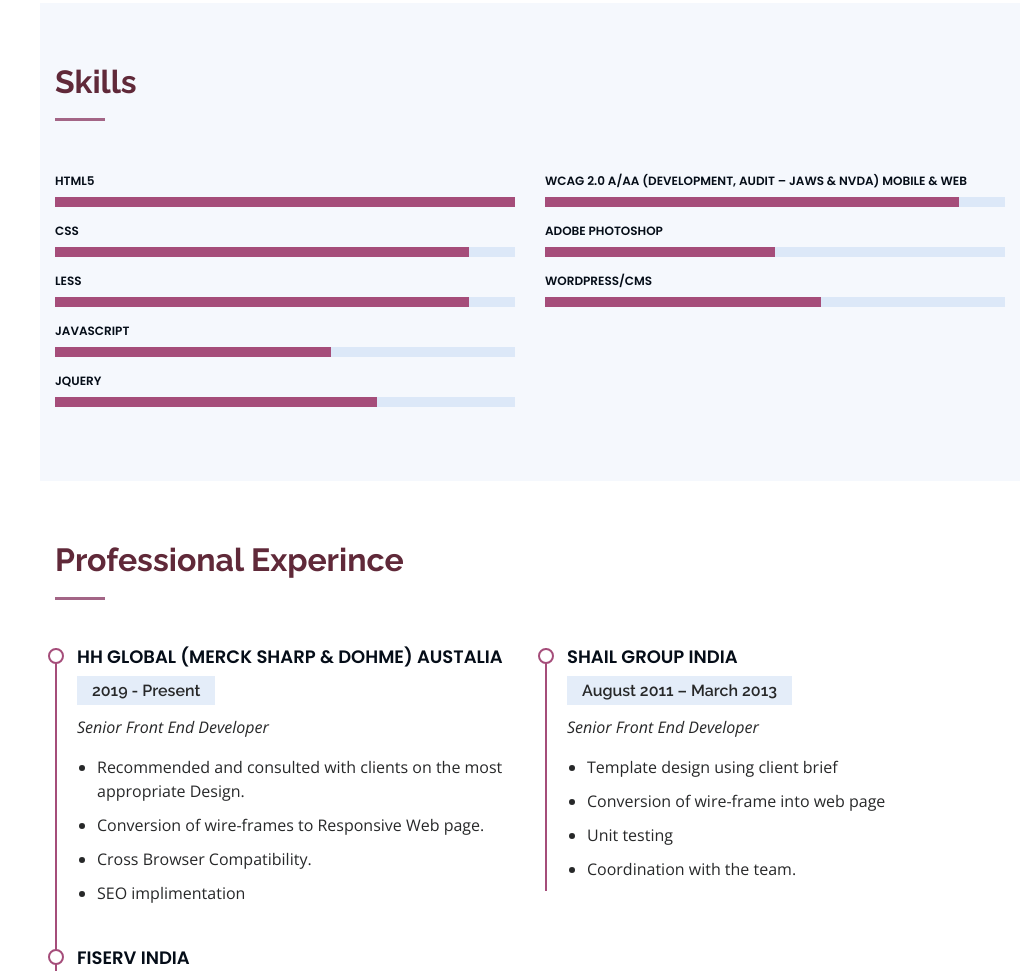
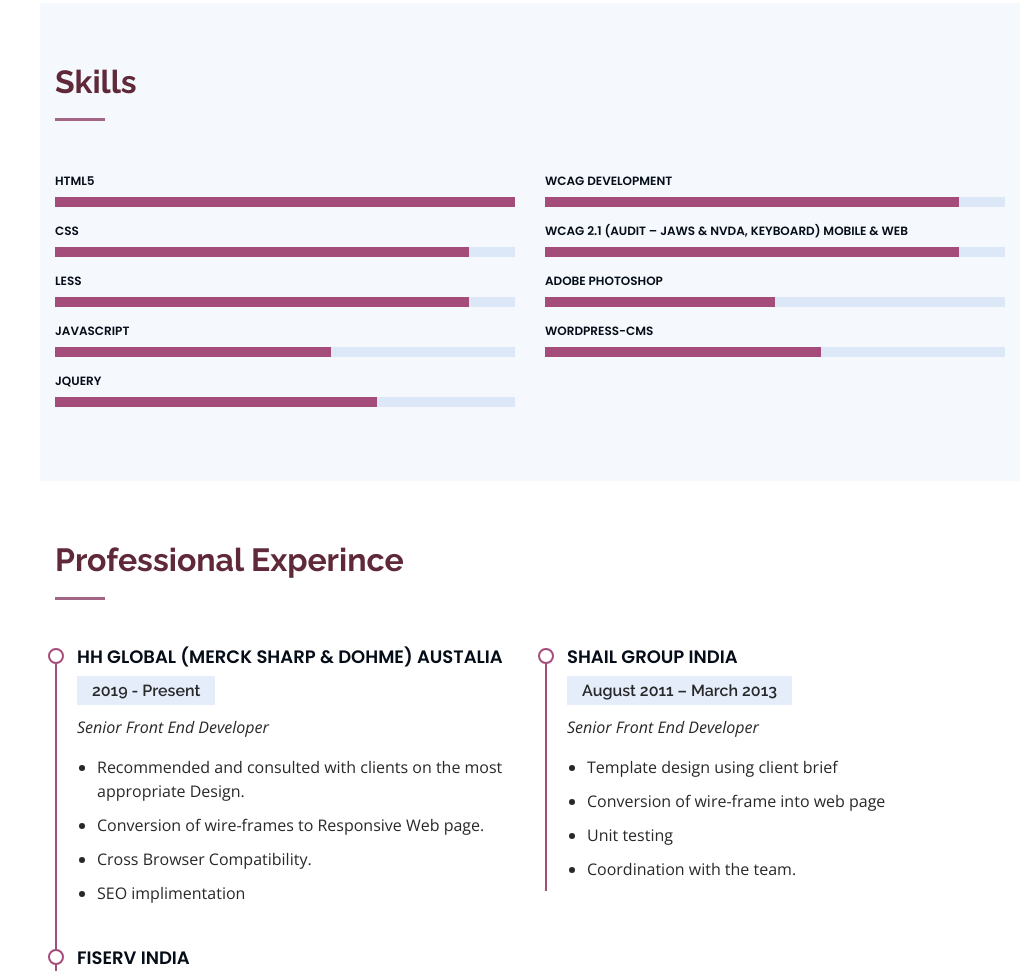
Before and after one commit to shikha-ui/shikha-ui.github.io, a plain HTML site: page index.html in a window 1280 px wide. Shown: the part 1577-2548 px from the top of the page, without its empty margins (260-1280 px from the left). Drawn offline with nearby package versions, Linux system fonts and the light colour scheme.

Commit message:
Update index.html

```diff
--- a/index.html
+++ b/index.html
@@ -160,7 +160,14 @@ I also have a knowledge of  Digital Accessibility Auditing using JAWS/NVDA, C
           <div class="col-lg-6" data-aos="fade-up" data-aos-delay="100">
 
             <div class="progress">
-              <span class="skill"> WCAG 2.0 A/AA (Development, Audit – JAWS & NVDA) Mobile & Web <i class="val"></i></span>
+              <span class="skill"> WCAG Development  <i class="val"></i></span>
+              <div class="progress-bar-wrap">
+                <div class="progress-bar" role="progressbar" aria-valuenow="90" aria-valuemin="0" aria-valuemax="100"></div>
+              </div>
+            </div>
+
+		  <div class="progress">
+              <span class="skill"> WCAG 2.1 (Audit – JAWS & NVDA, Keyboard) Mobile & Web <i class="val"></i></span>
               <div class="progress-bar-wrap">
                 <div class="progress-bar" role="progressbar" aria-valuenow="90" aria-valuemin="0" aria-valuemax="100"></div>
               </div>
@@ -173,7 +180,7 @@ I also have a knowledge of  Digital Accessibility Auditing using JAWS/NVDA, C
             </div>
 
             <div class="progress">
-              <span class="skill">WordPress/CMS <i class="val"></i></span>
+              <span class="skill">WordPress-CMS <i class="val"></i></span>
               <div class="progress-bar-wrap">
                 <div class="progress-bar" role="progressbar" aria-valuenow="60" aria-valuemin="0" aria-valuemax="100"></div>
               </div>
```
